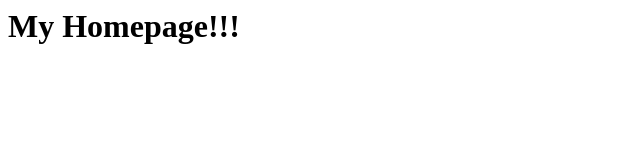
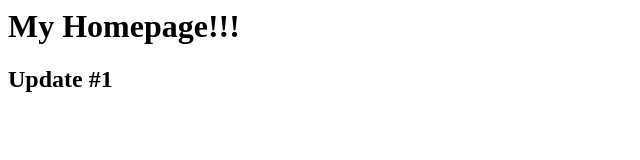
Before and after one commit to RachaponSangeampong/RachaponSangeampong.github.io, a plain HTML site: page index.html in a window 1280 px wide. Shown: the whole page, without its empty margins (0-640 px from the left). Drawn offline with Linux system fonts and the light colour scheme.

Commit message:
update 1

```diff
--- a/index.html
+++ b/index.html
@@ -6,5 +6,8 @@
         <h1>
             My Homepage!!!
         </h1>
+        <h2>
+            Update #1
+        </h2>
     </body>
 </html>
```
